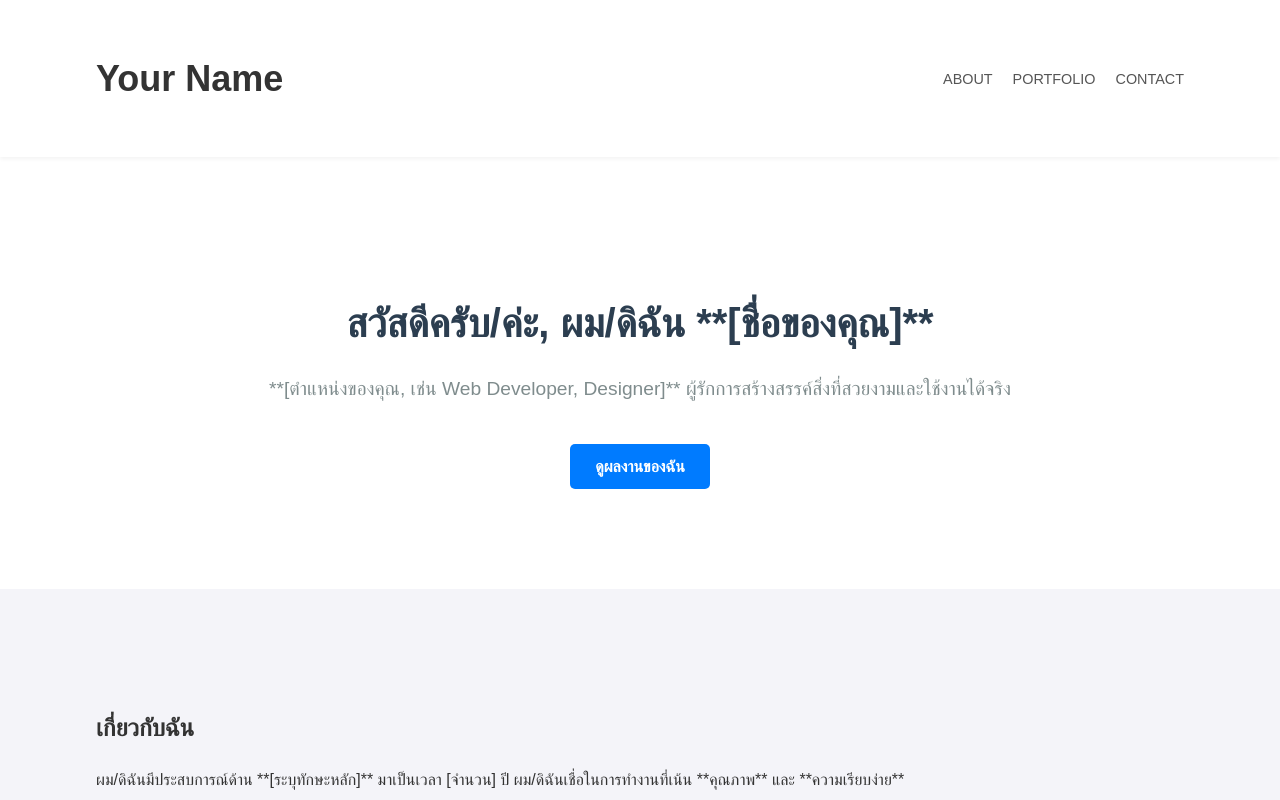
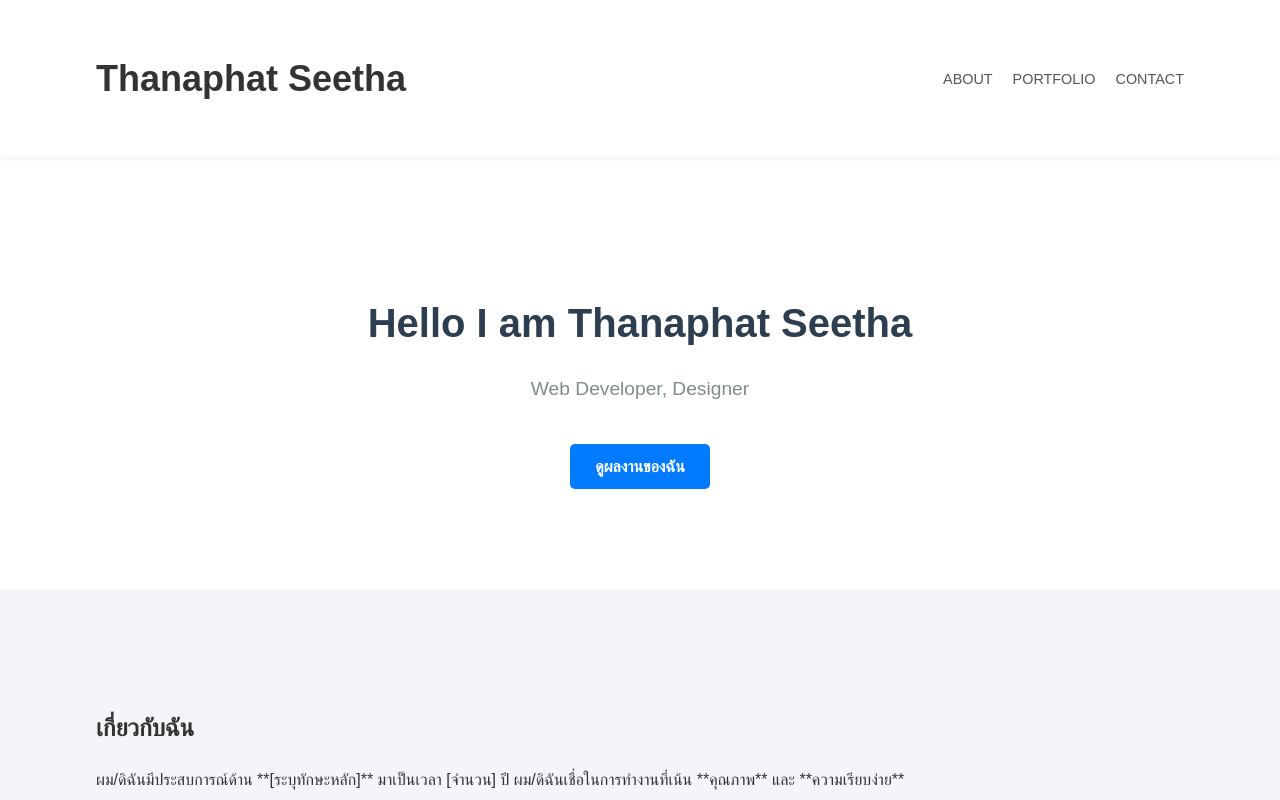
Before and after one commit to RawrMeatt/RawrMeatt.github.io, a plain HTML site: page index.html in a window 1280 px wide. Shown: the top 800 px of the page. Drawn offline with Linux system fonts and the light colour scheme.

Commit message:
Update index.html

```diff
--- a/index.html
+++ b/index.html
@@ -3,7 +3,7 @@
 <head>
     <meta charset="UTF-8">
     <meta name="viewport" content="width=device-width, initial-scale=1.0">
-    <title>ชื่อของคุณ | Portfolio 🪴</title>
+    <title>Thanaphat Seetha | Portfolio 🪴</title>
 
     <style>
         /* 1. Global Reset & Basic Typography */
@@ -195,7 +195,7 @@
 
     <header>
         <nav class="container">
-            <h1><a href="#home">Your Name</a></h1>
+            <h1><a href="#home">Thanaphat Seetha</a></h1>
             <ul>
                 <li><a href="#about">About</a></li>
                 <li><a href="#portfolio">Portfolio</a></li>
@@ -206,8 +206,8 @@
 
     <section id="home" class="hero">
         <div class="container">
-            <h2>สวัสดีครับ/ค่ะ, ผม/ดิฉัน **[ชื่อของคุณ]**</h2>
-            <p>**[ตำแหน่งของคุณ, เช่น Web Developer, Designer]** ผู้รักการสร้างสรรค์สิ่งที่สวยงามและใช้งานได้จริง</p>
+            <h2>Hello I am Thanaphat Seetha</h2>
+            <p>Web Developer, Designer</p>
             <a href="#portfolio" class="button">ดูผลงานของฉัน</a>
         </div>
     </section>
```
